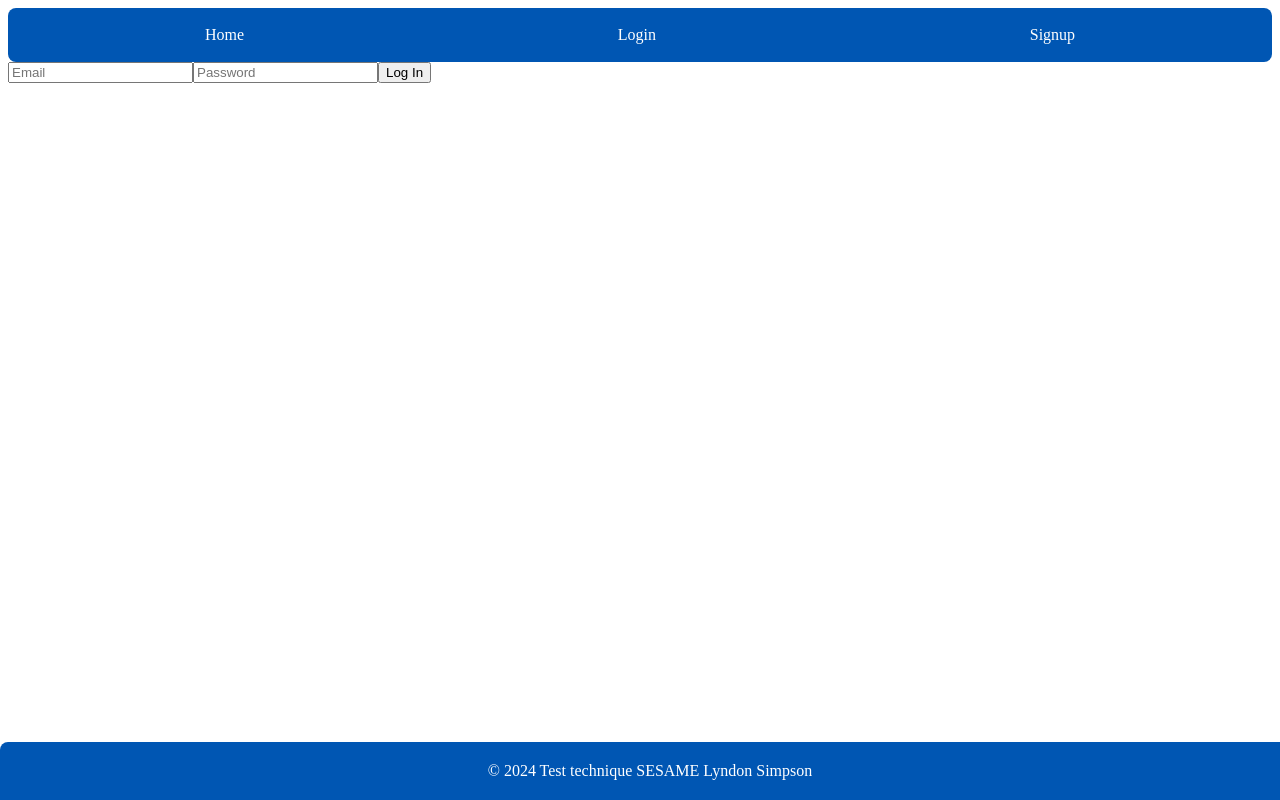
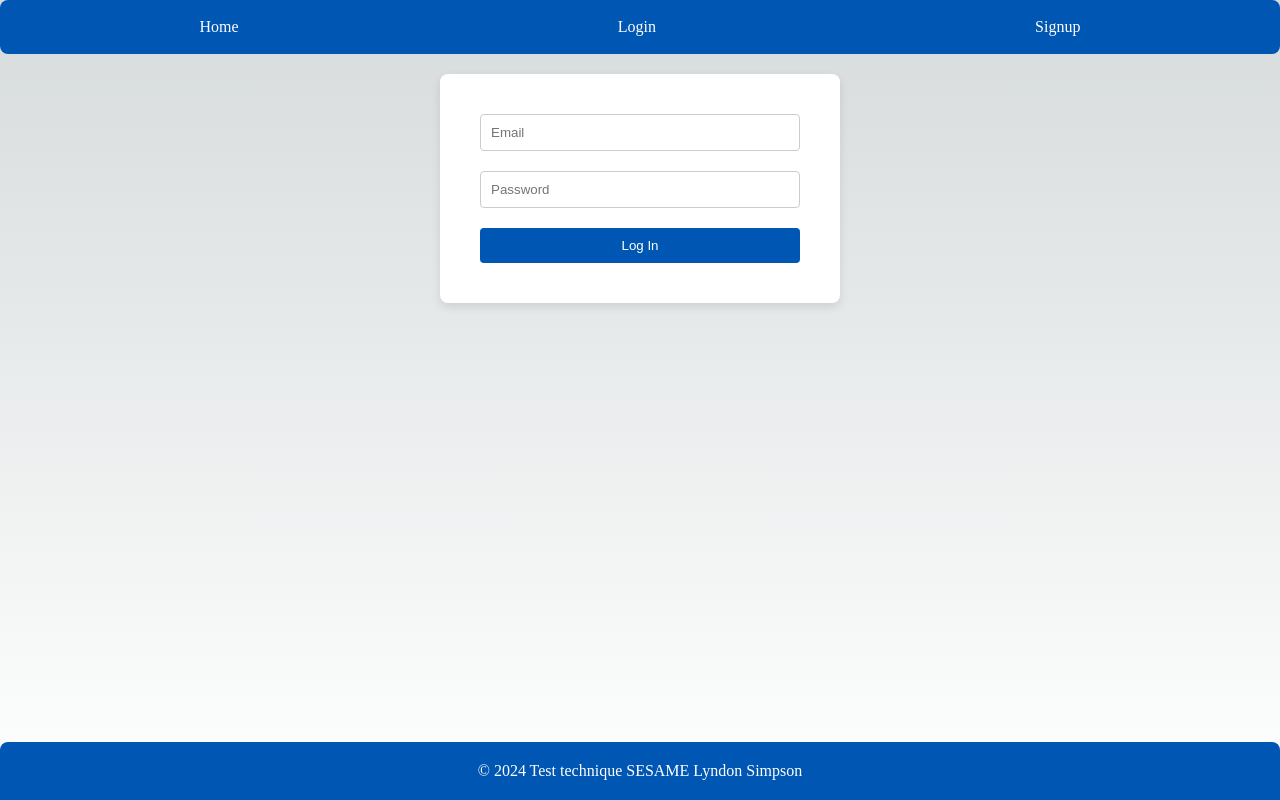
Before and after one commit to LyndonSimpson/Test-Technique-SESAME-Lyndon, a Next.js app in the folder front-end/: page /login in a window 1280 px wide. Built offline with nearby package versions, Linux system fonts and the light colour scheme.

Commit message:
added styles to pages

```diff
--- a/front-end/pages/Form.module.css
+++ b/front-end/pages/Form.module.css
@@ -0,0 +1,50 @@
+.formContainer {
+    display: flex;
+    justify-content: center;
+    align-items: center;
+    min-height: 80vh;
+    /* This ensures that your form is vertically centered in the viewport */
+}
+
+.form {
+    background-color: white;
+    padding: 40px;
+    border-radius: 8px;
+    box-shadow: 0 4px 10px rgba(0, 0, 0, 0.1);
+    max-width: 400px;
+    width: 100%;
+    margin: 20px;
+}
+
+.inputField {
+    width: 100%;
+    padding: 10px;
+    margin-bottom: 20px;
+    border: 1px solid #ccc;
+    border-radius: 4px;
+    box-sizing: border-box;
+    /* Makes sure padding doesn't affect the overall width */
+}
+
+.submitButton {
+    width: 100%;
+    padding: 10px;
+    background-color: #0056b3;
+    /* Kali Linux blue */
+    color: white;
+    border: none;
+    border-radius: 4px;
+    cursor: pointer;
+    transition: background-color 0.3s;
+}
+
+.submitButton:hover {
+    background-color: #003d82;
+}
+
+/* Responsive design */
+@media (max-width: 768px) {
+    .form {
+        padding: 20px;
+    }
+}
--- a/front-end/pages/globals.css
+++ b/front-end/pages/globals.css
@@ -0,0 +1,142 @@
+:root {
+    --max-width: 1100px;
+    --border-radius: 12px;
+    --font-mono: ui-monospace, Menlo, Monaco, "Cascadia Mono", "Segoe UI Mono",
+      "Roboto Mono", "Oxygen Mono", "Ubuntu Monospace", "Source Code Pro",
+      "Fira Mono", "Droid Sans Mono", "Courier New", monospace;
+
+    --foreground-rgb: 0, 0, 0;
+    --background-start-rgb: 214, 219, 220;
+    --background-end-rgb: 255, 255, 255;
+
+    --primary-glow: conic-gradient(
+      from 180deg at 50% 50%,
+      #16abff33 0deg,
+      #0885ff33 55deg,
+      #54d6ff33 120deg,
+      #0071ff33 160deg,
+      transparent 360deg
+    );
+    --secondary-glow: radial-gradient(
+      rgba(255, 255, 255, 1),
+      rgba(255, 255, 255, 0)
+    );
+
+    --tile-start-rgb: 239, 245, 249;
+    --tile-end-rgb: 228, 232, 233;
+    --tile-border: conic-gradient(
+      #00000080,
+      #00000040,
+      #00000030,
+      #00000020,
+      #00000010,
+      #00000010,
+      #00000080
+    );
+
+    --callout-rgb: 238, 240, 241;
+    --callout-border-rgb: 172, 175, 176;
+    --card-rgb: 180, 185, 188;
+    --card-border-rgb: 131, 134, 135;
+  }
+
+  @media (prefers-color-scheme: dark) {
+    :root {
+      --foreground-rgb: 255, 255, 255;
+      --background-start-rgb: 0, 0, 0;
+      --background-end-rgb: 0, 0, 0;
+
+      --primary-glow: radial-gradient(rgba(1, 65, 255, 0.4), rgba(1, 65, 255, 0));
+      --secondary-glow: linear-gradient(
+        to bottom right,
+        rgba(1, 65, 255, 0),
+        rgba(1, 65, 255, 0),
+        rgba(1, 65, 255, 0.3)
+      );
+
+      --tile-start-rgb: 2, 13, 46;
+      --tile-end-rgb: 2, 5, 19;
+      --tile-border: conic-gradient(
+        #ffffff80,
+        #ffffff40,
+        #ffffff30,
+        #ffffff20,
+        #ffffff10,
+        #ffffff10,
+        #ffffff80
+      );
+
+      --callout-rgb: 20, 20, 20;
+      --callout-border-rgb: 108, 108, 108;
+      --card-rgb: 100, 100, 100;
+      --card-border-rgb: 200, 200, 200;
+    }
+  }
+
+  * {
+    box-sizing: border-box;
+    padding: 0;
+    margin: 0;
+  }
+
+  html,
+  body {
+    max-width: 100vw;
+    overflow-x: hidden;
+  }
+
+  body {
+    color: rgb(var(--foreground-rgb));
+    background: linear-gradient(
+        to bottom,
+        transparent,
+        rgb(var(--background-end-rgb))
+      )
+      rgb(var(--background-start-rgb));
+  }
+
+  a {
+    color: inherit;
+    text-decoration: none;
+  }
+
+  @media (prefers-color-scheme: dark) {
+    html {
+      color-scheme: dark;
+    }
+  }
+
+
+
+  /* added styles, everything before was automatically added when initializing nextJS front-end */
+  html, body {
+    height: 100%;
+    margin: 0;
+  }
+
+  #__next {
+    display: flex;
+    flex-direction: column;
+    min-height: 100vh;
+  }
+
+  .main-content {
+    flex: 1;
+    display: flex;
+    flex-direction: column;
+    justify-content: center;
+    align-items: center;
+  }
+
+  button {
+    background-color: #0070f3;
+    color: white;
+    border: none;
+    padding: 8px 15px;
+    border-radius: 5px;
+    cursor: pointer;
+  }
+
+  button:hover {
+    background-color: #0056b3;
+  }
```
Also changed, not shown: front-end/pages/Articles.module.css (+59 -0 lines), 1 other file (tests, documents, lock files or other folders).
